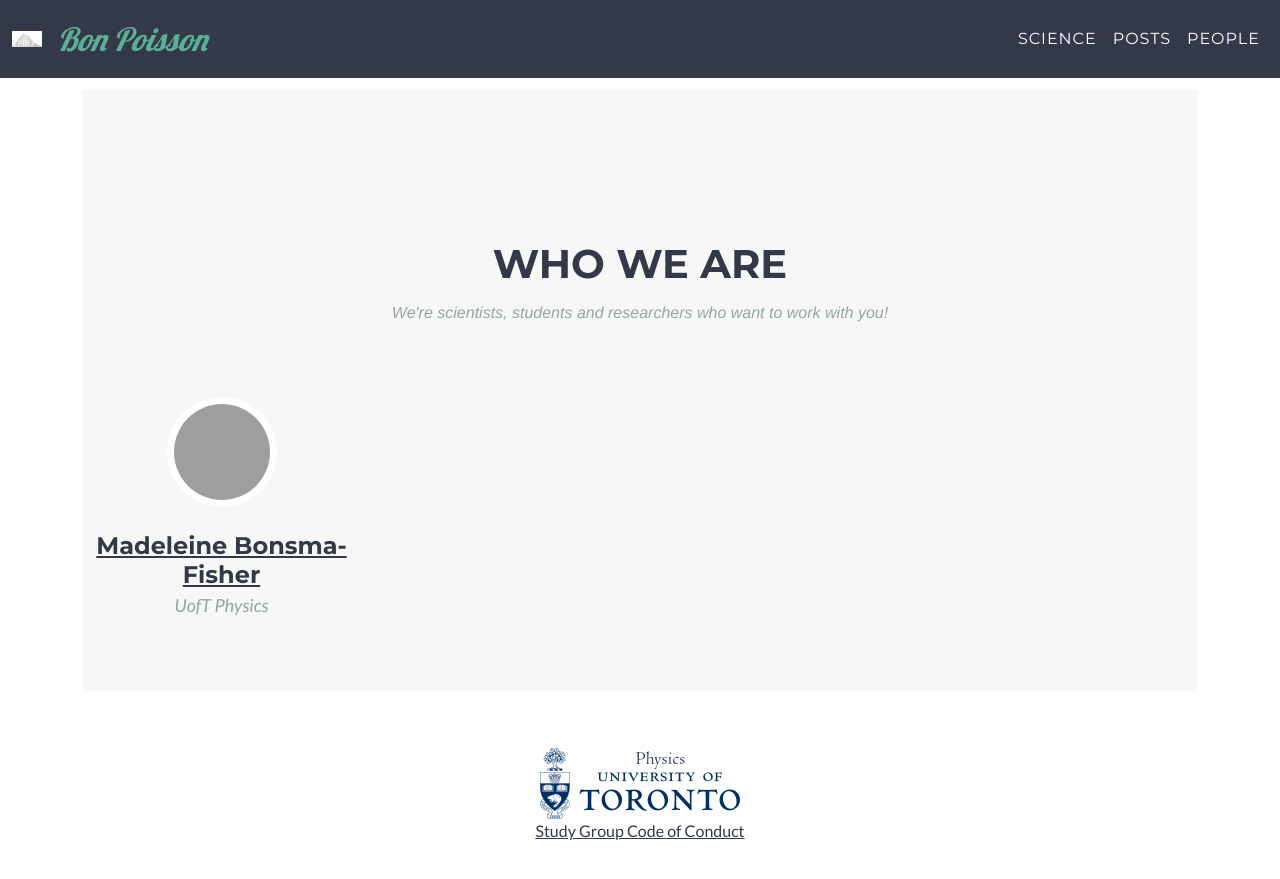
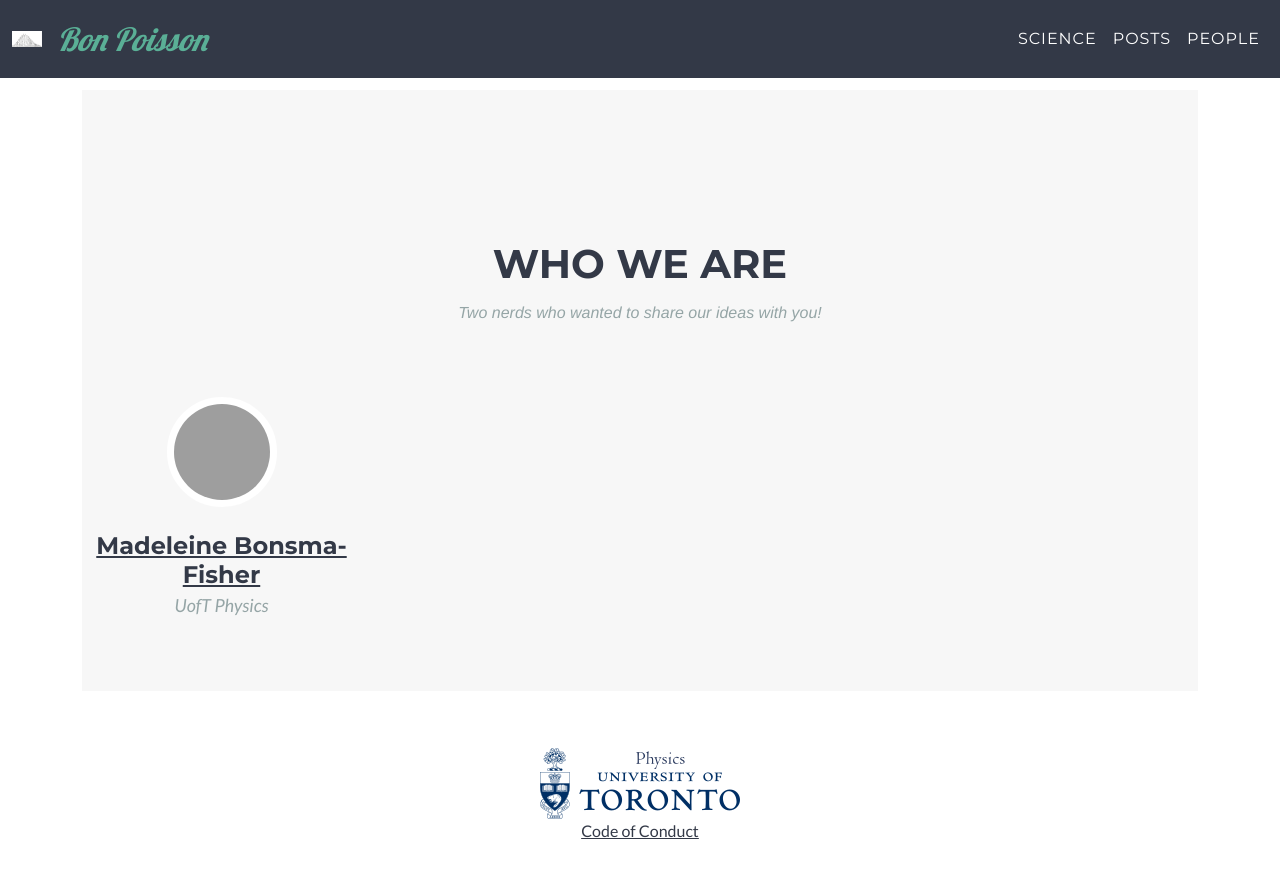
Before and after one commit to mbonsma/bonpoisson, a Jekyll site: the page built from people.html, in a window 1280 px wide. Shown: the top 879 px of the page. Built offline with Jekyll 4.4.1, drawn with Linux system fonts in a browser that asks for light colours; some web fonts are replaced; grey boxes are pictures that could not be loaded.

Commit message:
change subheading and code of conduct

```diff
--- a/_data/en.yml
+++ b/_data/en.yml
@@ -17,10 +17,10 @@ activities:
     icon: fa-dna
 
 teamHeadline: Who We Are
-teamSubheading: "We're scientists, students and researchers who want to work with you!"
+teamSubheading: "Two nerds who wanted to share our ideas with you!"
 interests: Interests
 
-codeOfConduct: Study Group Code of Conduct
+codeOfConduct: Code of Conduct
 
 ##### JR : This stuff is not currently used on the website. However, if we want
 #####     to implement some calendar and schedule of events... we can.
```
